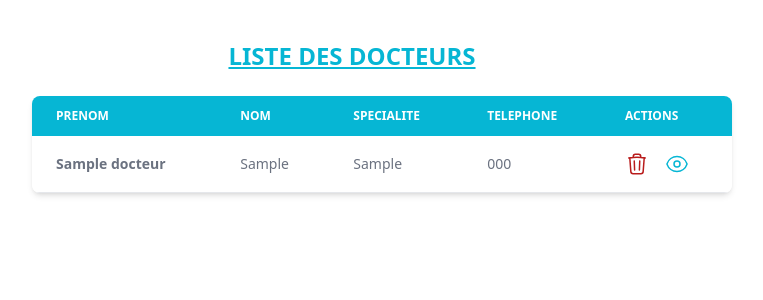
After one commit to aminaozil/Rendez-vous, a Django app: page /docteur/list/ in a window 1280 px wide. The commit adds this page. Shown: the top 300 px of the page, without its empty margins (288-1051 px from the left). Run offline with Django 5.2, Linux system fonts and the light colour scheme; tables that the repository leaves empty hold one stand-in row (values such as "Sample post"); some libraries are stand-ins or nearby versions.

Commit message:
modifier, supprimer docteur

```diff
--- a/docteur/models.py
+++ b/docteur/models.py
@@ -9,6 +9,7 @@ class Docteur(models.Model):
     email = models.EmailField()
     password = models.CharField(max_length=255)
     specialite = models.CharField(max_length=255)
+    archive = models.BooleanField(default=False)
 
     def __str__(self):
         return f"{self.nom}"
--- a/docteur/urls.py
+++ b/docteur/urls.py
@@ -1,7 +1,10 @@
 from django.urls import path
-from .views import add_docteur, details_docteur
+from .views import add_docteur, details_docteur, edit_docteur, list_docteur, delete_docteur
 
 urlpatterns = [
     path("add/", add_docteur, name="add_docteur"),
-    path("details/", details_docteur, name="details_docteur"),
+    path("list/", list_docteur, name="list_docteur"),
+    path("details/<int:id>/", details_docteur, name="details_docteur"),
+    path("edit/<int:id>/", edit_docteur, name="edit_docteur"),
+    path("delete/<int:id>/", delete_docteur, name="delete_docteur"),
 ]
--- a/docteur/views.py
+++ b/docteur/views.py
@@ -1,4 +1,4 @@
-from django.shortcuts import render, redirect
+from django.shortcuts import render, redirect, get_object_or_404
 from .models import Docteur
 
 def add_docteur(request):
@@ -25,5 +25,51 @@ def add_docteur(request):
         return redirect("/test/")
 
     return render(request, "docteur/add_docteur.html")
-def details_docteur(request):
-    return render(request, "docteur/details_docteur.html")
+
+def edit_docteur(request, id):
+    docteur = get_object_or_404(Docteur, id=id)
+    if request.method == "POST":
+        photo = request.FILES['photo']
+        nom = request.POST['nom']
+        prenom = request.POST['prenom']
+        adresse = request.POST['adresse']
+        telephone = request.POST['telephone']
+        email = request.POST['email']
+        password = request.POST['password']
+        specialite = request.POST['specialite']
+        update_docteur = Docteur.objects.filter(pk=docteur.id)
+        update_docteur.update(
+            photo=photo,
+            nom=nom,
+            prenom=prenom,
+            adresse=adresse,
+            telephone=telephone,
+            email=email,
+            password=password,
+            specialite=specialite,
+
+        )
+
+        return redirect("/test/")
+
+    return render(request, "docteur/edit_docteur.html", {"docteur":docteur})
+
+
+def details_docteur(request, id):
+    docteurs = Docteur.objects.get(id=id)
+
+
+    return render(request, "docteur/details_docteur.html", {"docteurs": docteurs})
+
+def delete_docteur(request, id):
+    docteur = get_object_or_404(Docteur, id=id)
+    if request.method == "POST":
+        docteur_delete = Docteur.objects.filter(pk=docteur.id)
+        docteur_delete.update(
+            archive=True
+        )
+    return redirect("/list/")
+
+def list_docteur(request):
+    docteurs = Docteur.objects.filter(archive=False)
+    return render(request, "docteur/list_docteur.html",{"docteurs": docteurs})
--- /dev/null
+++ b/templates/docteur/list_docteur.html
@@ -0,0 +1,65 @@
+{% extends "partials/base.html" %}
+
+{% block content %}
+<p class="text-cyan-500 font-bold text-2xl text-center uppercase underline">Liste des docteurs</p>
+<br>
+<div class="relative overflow-x-auto shadow-md sm:rounded-lg w-[700px] ml-[320px]" >
+    <table class="w-[700px] text-sm text-left rtl:text-right text-gray-500 dark:text-gray-400">
+        <thead class="text-xs text-white uppercase bg-cyan-500 dark:bg-cyan-500 dark:text-white">
+            <tr>
+                <th scope="col" class="px-6 py-3">
+                    PRENOM
+                </th>
+                <th scope="col" class="px-6 py-3">
+                    NOM
+                </th>
+                <th scope="col" class="px-6 py-3">
+                    SPECIALITE
+                </th>
+                <th scope="col" class="px-6 py-3">
+                    TELEPHONE
+                </th>
+                <th scope="col" class="px-6 py-3">
+                    ACTIONS
+                </th>
+            </tr>
+        </thead>
+        {% for docteur in docteurs %}
+        <tbody>
+            <tr class="bg-white border-b dark:bg-gray-800 dark:border-gray-700 hover:bg-gray-50 dark:hover:bg-gray-600">
+                <th class="px-6 py-4 ">
+                    {{docteur.nom}}
+                </th>
+                <td class="px-6 py-4">
+                    {{docteur.prenom}}
+                </td>
+                <td class="px-6 py-4">
+                    {{docteur.specialite}}
+                </td>
+                <td class="px-6 py-4">
+                    {{docteur.telephone}}
+                </td>
+                <td class="px-6 py-4 text-center flex flex-2 gap-4">
+                    <a href="{% url "delete_docteur" docteur.id %}" class="font-medium text-blue-600 dark:text-blue-500 hover:underline">
+                        <svg xmlns="http://www.w3.org/2000/svg" fill="none" viewBox="0 0 24 24" stroke-width="1.5" stroke="currentColor" class="size-6 text-red-700">
+                            <path stroke-linecap="round" stroke-linejoin="round" d="m14.74 9-.346 9m-4.788 0L9.26 9m9.968-3.21c.342.052.682.107 1.022.166m-1.022-.165L18.16 19.673a2.25 2.25 0 0 1-2.244 2.077H8.084a2.25 2.25 0 0 1-2.244-2.077L4.772 5.79m14.456 0a48.108 48.108 0 0 0-3.478-.397m-12 .562c.34-.059.68-.114 1.022-.165m0 0a48.11 48.11 0 0 1 3.478-.397m7.5 0v-.916c0-1.18-.91-2.164-2.09-2.201a51.964 51.964 0 0 0-3.32 0c-1.18.037-2.09 1.022-2.09 2.201v.916m7.5 0a48.667 48.667 0 0 0-7.5 0" />
+                          </svg>
+
+                    </a>
+                    <a href="{% url "details_docteur" docteur.id %}" class="font-medium text-blue-600 dark:text-blue-500 hover:underline">
+                        <svg xmlns="http://www.w3.org/2000/svg" fill="none" viewBox="0 0 24 24" stroke-width="1.5" stroke="currentColor" class="size-6 text-cyan-500">
+                            <path stroke-linecap="round" stroke-linejoin="round" d="M2.036 12.322a1.012 1.012 0 0 1 0-.639C3.423 7.51 7.36 4.5 12 4.5c4.638 0 8.573 3.007 9.963 7.178.07.207.07.431 0 .639C20.577 16.49 16.64 19.5 12 19.5c-4.638 0-8.573-3.007-9.963-7.178Z" />
+                            <path stroke-linecap="round" stroke-linejoin="round" d="M15 12a3 3 0 1 1-6 0 3 3 0 0 1 6 0Z" />
+                          </svg>
+
+                    </a>
+
+
+                </td>
+            </tr>
+
+        </tbody>
+        {% endfor %}
+    </table>
+</div>
+{% endblock %}
```
Also changed, not shown: templates/docteur/details_docteur.html (+17 -19 lines), templates/docteur/edit_docteur.html (+82 -0 lines), docteur/migrations/0002_docteur_archive.py (added), media/images/consultation.jpeg (added), media/images/patient.jpeg (added), templates/docteur/delete_docteur.html (deleted).
